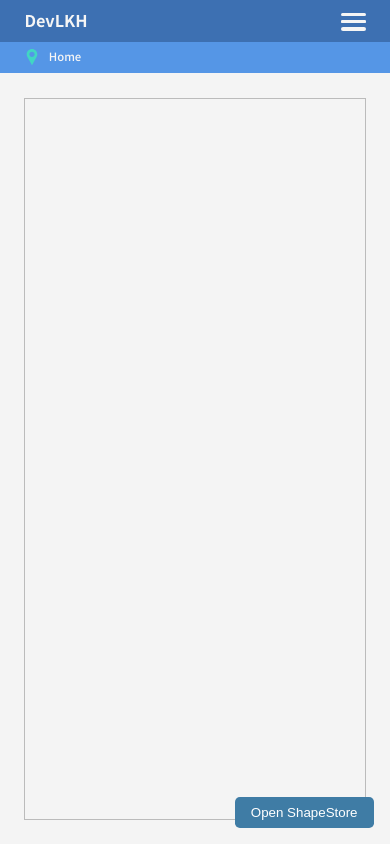
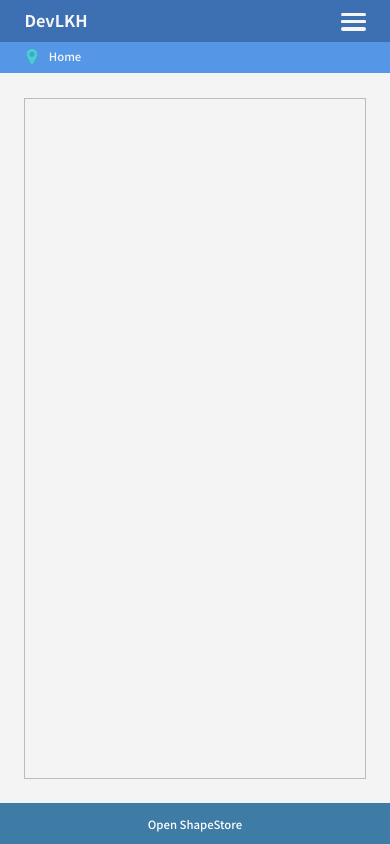
Before and after one commit to devlkhkr/rctprtc, a React (Create React App) app: page /shapeMaker in a window 390 px wide. Built offline with nearby package versions, Linux system fonts and the light colour scheme.

Commit message:
mobile shape test 6

```diff
--- a/src/css/index.css
+++ b/src/css/index.css
@@ -539,19 +539,26 @@ h3 {
   -webkit-appearance: none;
      -moz-appearance: none;
           appearance: none;
-  display: inline-block;
-  padding: 0.52083rem 1.04167rem;
+  display: none;
+  width: 100%;
+  height: 2.60417rem;
   position: fixed;
-  bottom: 1.04167rem;
-  right: 1.04167rem;
-  border-radius: 0.3125rem;
+  bottom: 0;
+  right: 0;
+  background: #3F7CA5;
+  font-family: "notoSansMedium";
+  font-size: 0.72917rem;
   color: #fff;
-  background: #3F7CA5;
   z-index: 1;
 }
 
 #trigger_shapeStore::before {
   content: "Open ShapeStore";
+  position: absolute;
+  left: 50%;
+  top: 50%;
+  -webkit-transform: translate(-50%, -50%);
+          transform: translate(-50%, -50%);
 }
 
 #trigger_shapeStore:checked {
@@ -570,7 +577,7 @@ h3 {
   html {
     font-size: 4vw;
   }
-  #root > div, #root .wrapper_contents, #root .wrapper_shapeMaker {
+  #root > div, #root .wrapper_contents {
     height: 100%;
   }
   .shapeStore, #shapeArea {
@@ -586,6 +593,9 @@ h3 {
     background: #fff;
     z-index: 1;
   }
+  .wrapper_shapeMaker {
+    height: calc(100% - (50rem / 19.20));
+  }
   #shapeSheet, #shapeArea {
     display: inline-block;
     width: 100%;
@@ -595,5 +605,8 @@ h3 {
   #tooltip {
     display: none;
   }
+  #trigger_shapeStore {
+    display: inline-block;
+  }
 }
 /*# sourceMappingURL=index.css.map */
--- a/src/css/index.scss
+++ b/src/css/index.scss
@@ -494,17 +494,23 @@ h3{
 }
 #trigger_shapeStore{
     appearance: none;
-    display: inline-block;
-    padding: px(10) px(20);
+    display: none;
+    width: 100%;
+    height: px(50);
     position: fixed;
-    bottom: px(20);
-    right: px(20);
-    border-radius: px(6);
+    bottom: 0;
+    right: 0;
+    background: $color4;
+    font-family: $notoM;
+    font-size: px(14);
     color: #fff;
-    background: $color4;
     z-index: 1;
     &::before{
         content: "Open ShapeStore";
+        position: absolute;
+        left: 50%;
+        top: 50%;
+        transform: translate(-50%,-50%);
     }
     &:checked{
         background: $color1;
@@ -522,7 +528,7 @@ h3{
         font-size: 4vw;
     }
     #root{
-        >div, .wrapper_contents, .wrapper_shapeMaker{
+        >div, .wrapper_contents{
             height: 100%;
         }
     }
@@ -539,7 +545,10 @@ h3{
         background: #fff;
         z-index: 1;
     }
-    #shapeSheet,#shapeArea{
+    .wrapper_shapeMaker{
+        height: calc(100% - (50rem / 19.20));
+    }
+    #shapeSheet, #shapeArea{
         display: inline-block;
         width: 100%;
         height: 100%;
@@ -548,4 +557,7 @@ h3{
     #tooltip{
         display: none;
     }
+    #trigger_shapeStore{
+        display: inline-block;
+    }
 }
```
Also changed, not shown: 1 other file (tests, documents, lock files or other folders).
